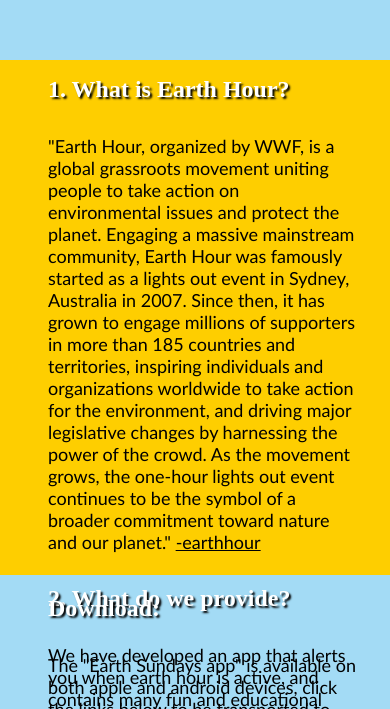
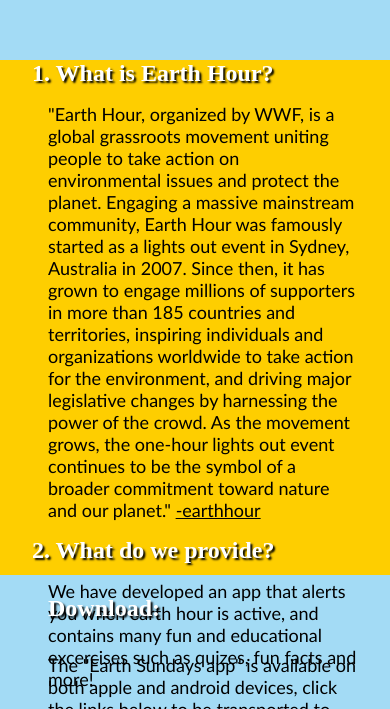
Before and after one commit to AndreasRinvoll/SnowballChallengeOblig, a plain HTML site: page index.html in a window 390 px wide. Shown: the part 1291-2000 px from the top of the page. Drawn offline with Linux system fonts and the light colour scheme.

Commit message:
fikset information, slik at teksten ikke forsvinner

```diff
--- a/light_theme.css
+++ b/light_theme.css
@@ -234,4 +234,8 @@
     transition: all 0.2s ease-in-out;
     font-size: small;
   }
+
+  .information h2{
+    margin: 0rem;
+  }
 }
```
